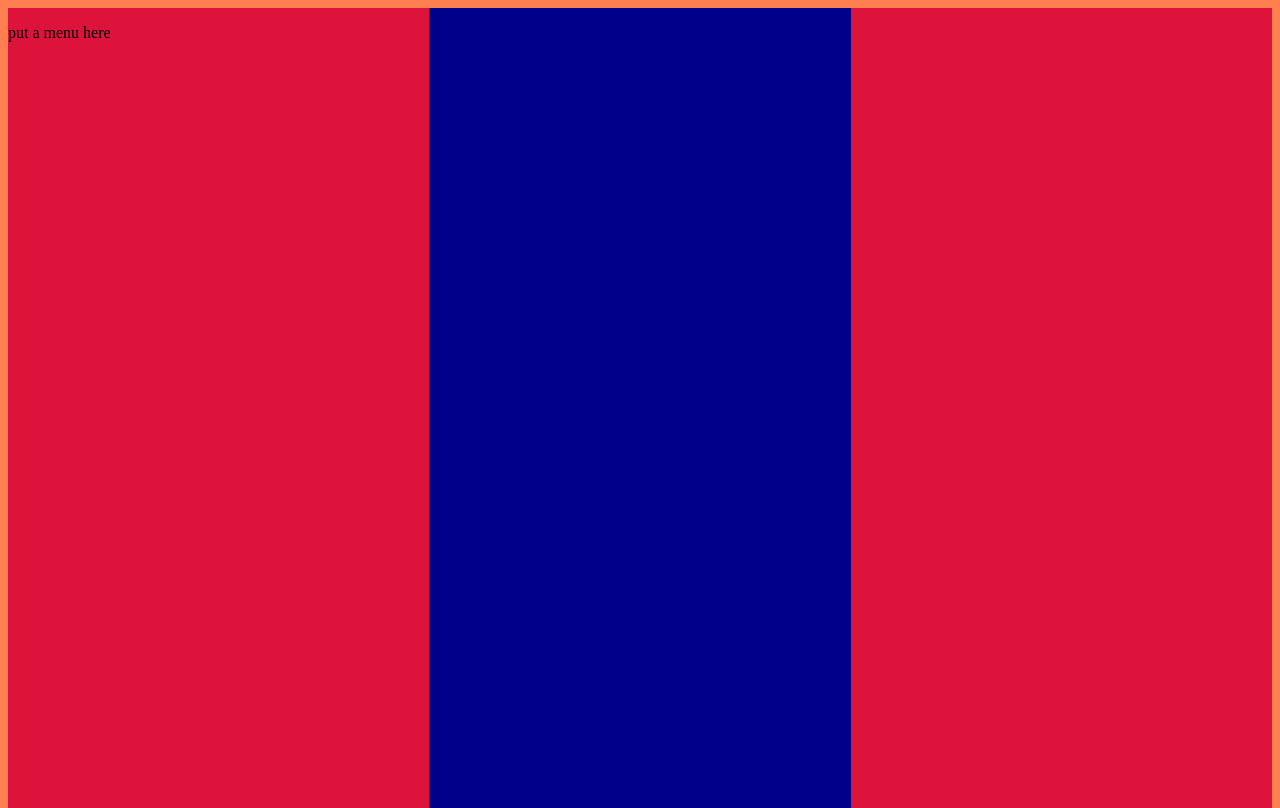
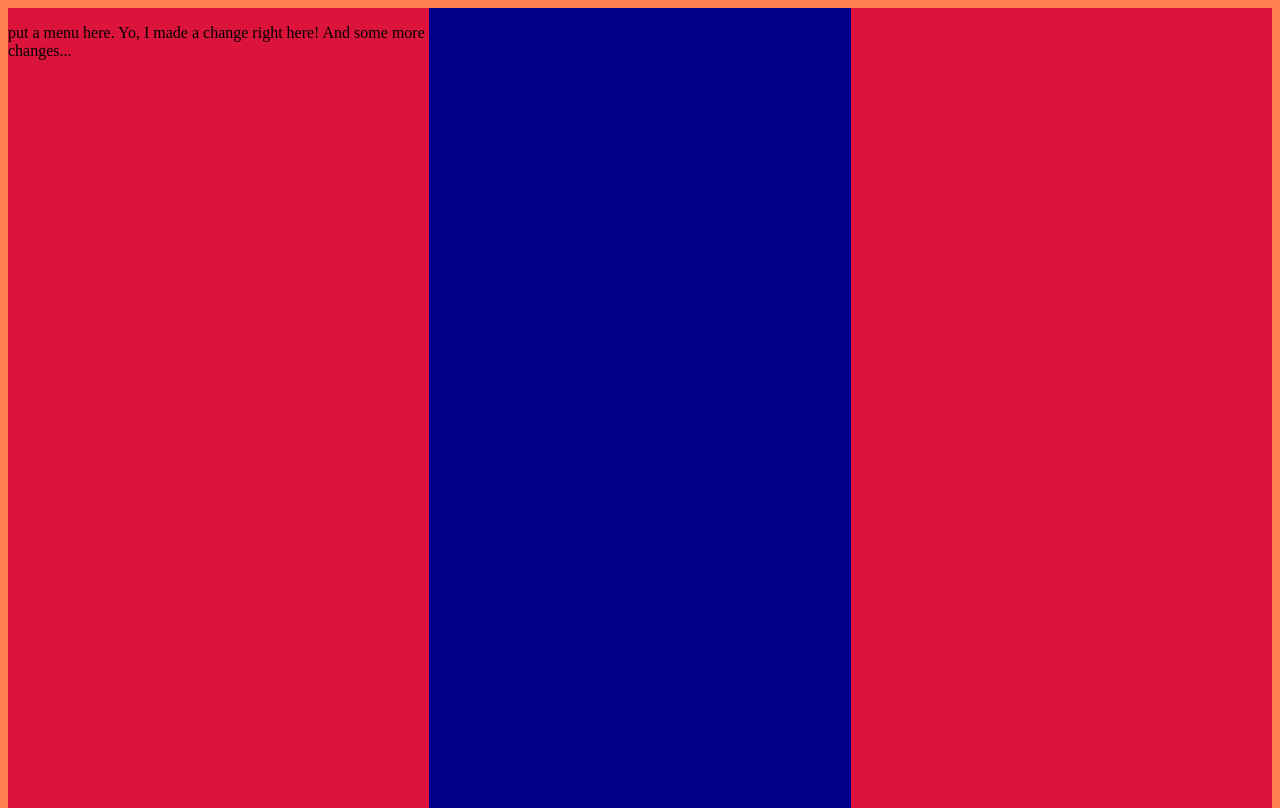
Before and after one commit to LavenderLemonade/recipe-site-project, a plain HTML site: page index.html in a window 1280 px wide. Drawn offline with Linux system fonts and the light colour scheme.

Commit message:
added some changes

```diff
--- a/index.html
+++ b/index.html
@@ -12,7 +12,7 @@
     <div class = "container">
         <div class = "left-strip">
             <p>
-                put a menu here
+                put a menu here. Yo, I made a change right here! And some more changes...
             </p>
         </div>
 
```
